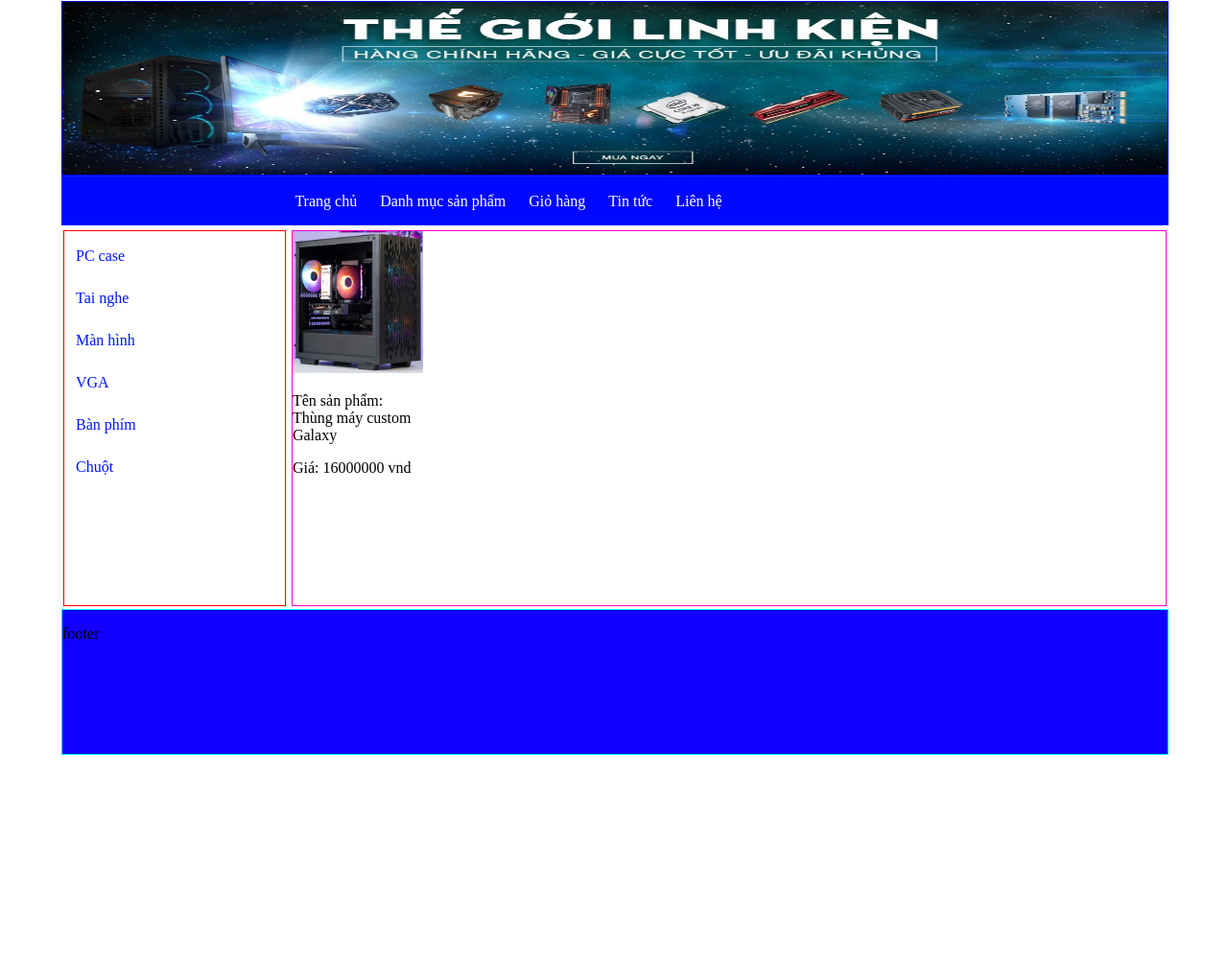
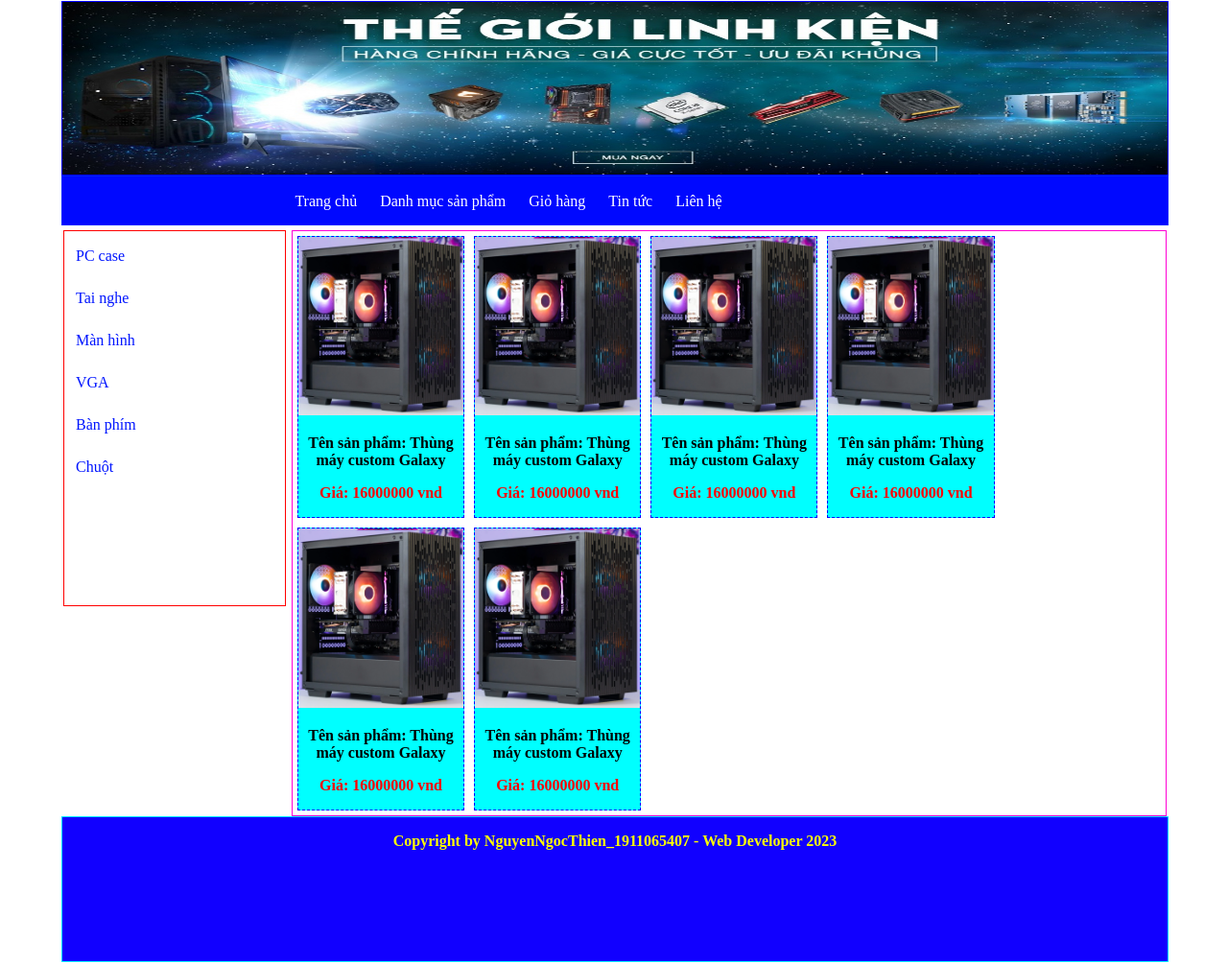
Before and after one commit to TesterGithub14/ShopWeb, a PHP site: page / in a window 1280 px wide. Shown: the whole page at 96% size. Before the commit the page ends 787 px from the top, so only its background shows below. Run offline with PHP 8.4, Linux system fonts and the light colour scheme.

Commit message:
finish index start

```diff
--- a/css/style.css
+++ b/css/style.css
@@ -48,7 +48,7 @@ ul.list_menu li {
 
 #main {
   /* border: solid 1px #0000ff; */
-  height: 400px;
+  height: auto;
   width: 100%;
   float: left;
 }
@@ -85,7 +85,7 @@ ul.list_sidebar li {
 
 .maincontent {
   border: solid 1px #ff01d5;
-  height: 390px;
+  height: auto;
   width: 79%;
   margin-top: 5px;
   margin-left: 5px;
@@ -98,10 +98,29 @@ ul.product_list {
   width: 100%;
 }
 ul.product_list li {
-  width: 15%;
+  width: 18.92%;
+  border: 1px dashed #0400ff;
+  float: left;
+  margin: 5px;
+  background: aqua;
+}
+ul.product_list li a {
+  text-decoration: none;
 }
 ul.product_list li img {
   width: 100%;
+}
+p.price_product {
+  text-align: center;
+  color: red;
+  font-size: 16px;
+  font-weight: bold;
+}
+p.title_product {
+  text-align: center;
+  color: black;
+  font-size: 16px;
+  font-weight: bold;
 }
 .footer {
   border: solid 1px #00eaff;
@@ -109,6 +128,13 @@ ul.product_list li img {
   width: 100%;
   background: #1100ff;
 }
+p.footer_copyright {
+  text-decoration: none;
+  text-align: center;
+  font-size: 16px;
+  font-weight: bold;
+  color: yellow;
+}
 .clear {
   clear: both;
 }
--- a/index.php
+++ b/index.php
@@ -36,15 +36,40 @@
                 <ul class="product_list">
                     <li>
                         <img src="images/case.png">
-                        <p>Tên sản phẩm: Thùng máy custom Galaxy</p>
-                        <p>Giá: 16000000 vnd</p>
+                        <p class="title_product">Tên sản phẩm: Thùng máy custom Galaxy</p>
+                        <p class="price_product">Giá: 16000000 vnd</p>
+                    </li>
+                    <li>
+                        <img src="images/case.png">
+                        <p class="title_product">Tên sản phẩm: Thùng máy custom Galaxy</p>
+                        <p class="price_product">Giá: 16000000 vnd</p>
+                    </li>
+                    <li>
+                        <img src="images/case.png">
+                        <p class="title_product">Tên sản phẩm: Thùng máy custom Galaxy</p>
+                        <p class="price_product">Giá: 16000000 vnd</p>
+                    </li>
+                    <li>
+                        <img src="images/case.png">
+                        <p class="title_product">Tên sản phẩm: Thùng máy custom Galaxy</p>
+                        <p class="price_product">Giá: 16000000 vnd</p>
+                    </li>
+                    <li>
+                        <img src="images/case.png">
+                        <p class="title_product">Tên sản phẩm: Thùng máy custom Galaxy</p>
+                        <p class="price_product">Giá: 16000000 vnd</p>
+                    </li>
+                    <li>
+                        <img src="images/case.png">
+                        <p class="title_product">Tên sản phẩm: Thùng máy custom Galaxy</p>
+                        <p class="price_product">Giá: 16000000 vnd</p>
                     </li>
                 </ul>
             </div>
         </div>
         <div class="clear"></div>
         <div class="footer">
-            <p>footer</p>
+            <p class="footer_copyright">Copyright by NguyenNgocThien_1911065407 - Web Developer 2023</p>
         </div>
 
     </div>
```
Also changed, not shown: images/banner2.png (deleted), images/banner3.jpg (deleted).
